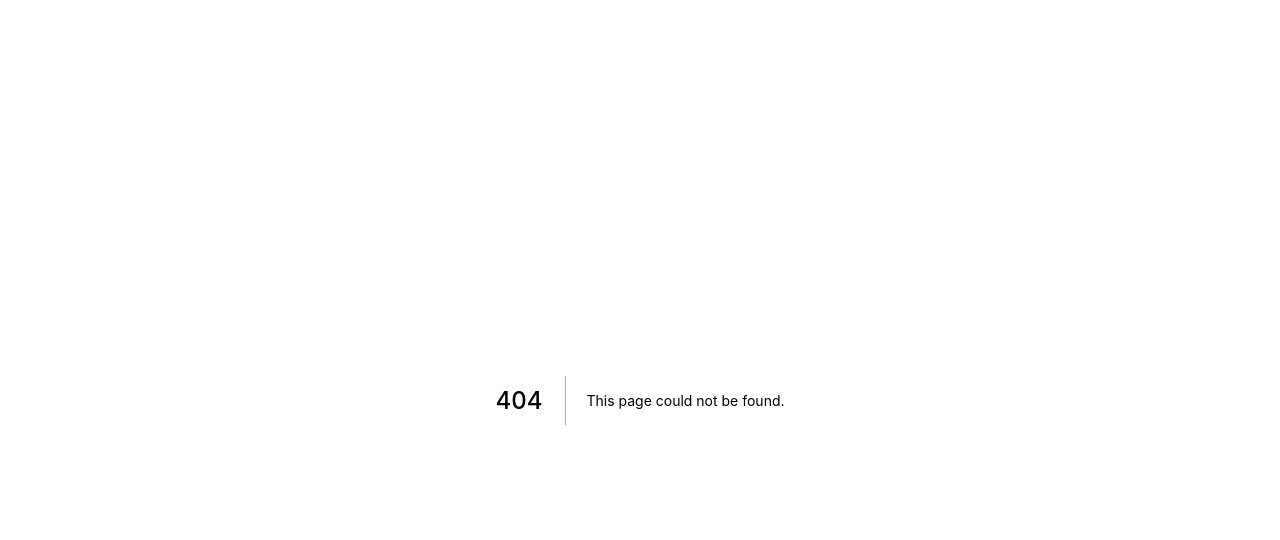
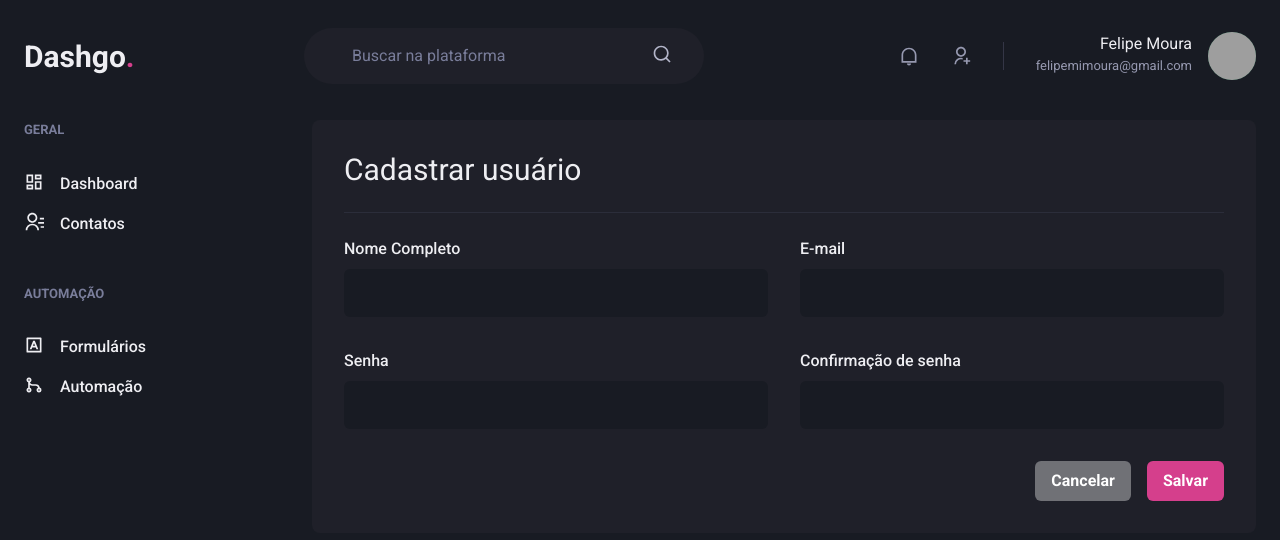
Before and after one commit to felipemimoura/dashgo, a Next.js app: page /users/create in a window 1280 px wide. Before the commit this address had no page. Shown: the top 540 px of the page. Built offline with nearby package versions, Linux system fonts and the light colour scheme; grey boxes are pictures that could not be loaded.

Commit message:
feat: desenvolve página de cadastro do usuráio

```diff
--- /dev/null
+++ b/src/pages/users/create.tsx
@@ -0,0 +1,54 @@
+import {
+  Box,
+  Button,
+  Divider,
+  Flex,
+  Heading,
+  HStack,
+  SimpleGrid,
+  VStack,
+} from "@chakra-ui/react";
+import Input from "../../components/form/Input";
+import Header from "../../components/Header";
+import Sidebar from "../../components/Siderbar";
+
+export default function CreateUser() {
+  return (
+    <Box>
+      <Header />
+      <Flex w="100%" my="6" maxWidth={1480} mx="auto" px="6">
+        <Sidebar />
+
+        <Box flex="1" borderRadius={8} bg="gray.800" p="8">
+          <Heading size="lg" fontWeight="normal">
+            Cadastrar usuário
+          </Heading>
+          <Divider my="6" borderColor="gray.700" />
+
+          <VStack spacing="8">
+            <SimpleGrid minChildWidth="240px" spacing="8" width="100%">
+              <Input name="name" label="Nome Completo" />
+              <Input name="email" label="E-mail" type="email" />
+            </SimpleGrid>
+
+            <SimpleGrid minChildWidth="240px" spacing="8" width="100%">
+              <Input name="password" label="Senha" type="password" />
+              <Input
+                name="password_confirmation"
+                label="Confirmação de senha"
+                type="password"
+              />
+            </SimpleGrid>
+          </VStack>
+
+          <Flex mt="8" justify="flex-end">
+            <HStack spacing="4">
+              <Button colorScheme="whiteAlpha">Cancelar</Button>
+              <Button colorScheme="pink">Salvar</Button>
+            </HStack>
+          </Flex>
+        </Box>
+      </Flex>
+    </Box>
+  );
+}
```
